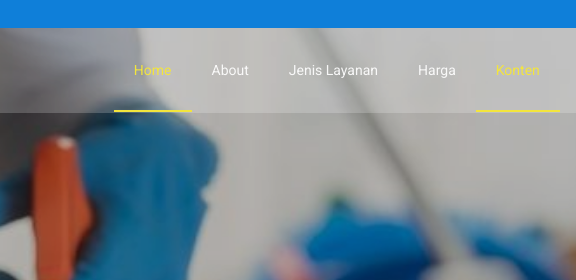
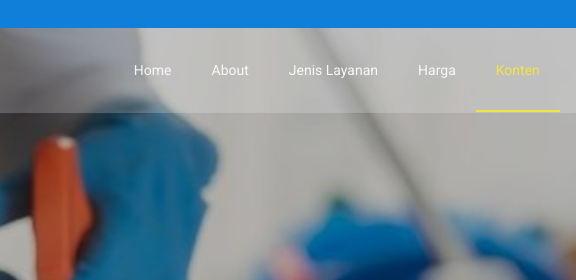
Before and after one commit to SyahrilRizky29/Maid-Mastery, a plain HTML site: page blog.html in a window 1280 px wide. Shown: the top 280 px of the page, 516-1092 px from the left. Drawn offline with nearby package versions, Linux system fonts and the light colour scheme; some packages are replaced by stand-ins of ours; no server answers.

Commit message:
Last Update Maid Mastery

```diff
--- a/blog.html
+++ b/blog.html
@@ -59,7 +59,7 @@
 			</button>
 			<div class="collapse navbar-collapse" id="ftco-nav">
 				<ul class="navbar-nav ml-auto">
-					<li class="nav-item active"><a href="index.html" class="nav-link">Home</a></li>
+					<li class="nav-item"><a href="index.html" class="nav-link">Home</a></li>
 					<li class="nav-item"><a href="about.html" class="nav-link">About</a></li>
 					<li class="nav-item"><a href="services.html" class="nav-link">Jenis Layanan</a></li>
 					<li class="nav-item"><a href="pricing.html" class="nav-link">Harga</a></li>
```
Also changed, not shown: pricing.html (+1 -1 lines).
